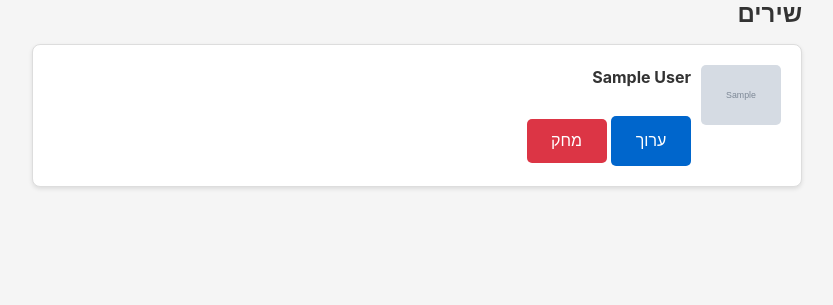
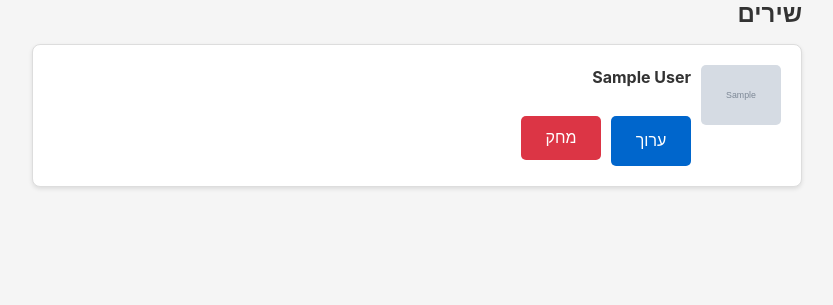
Before and after one commit to orfattal/dumb-music-player, a Flask app: template templates/admin_dashboard.html in a window 1280 px wide. Shown: the part 229-534 px from the top of the page, without its empty margins (223-1056 px from the left). Run offline with Flask 3, Linux system fonts and the light colour scheme; the template is opened without the code that fills it: most values are stand-ins (such as "Sample title", 1, 10 or a date in 2020); grey boxes marked "Sample" are stand-in pictures; some libraries are stand-ins or nearby versions.

Commit message:
Fix Edit and Delete buttons to be exactly the same size
Use flexbox layout to ensure both buttons have identical dimensions:
- Wrapped buttons in flex container with equal flex grow
- Set matching min-width (80px) and max-width (120px)
- Delete button fills its form container with width: 100%
- Added consistent 10px gap between buttons

🤖 Generated with [Claude Code](https://claude.com/claude-code)

Co-Authored-By: Claude <noreply@anthropic.com>

```diff
--- a/templates/admin_dashboard.html
+++ b/templates/admin_dashboard.html
@@ -32,10 +32,12 @@
                 <td valign="top">
                     <strong>{{ song.display_name }}</strong>
                     <br><br>
-                    <a href="{{ url_for('admin_edit_song', song_id=loop.index0) }}" class="button" style="display: inline-block; min-width: 80px; text-align: center;">ערוך</a>
-                    <form method="POST" action="{{ url_for('admin_delete_song', song_id=loop.index0) }}" style="display:inline;">
-                        <button type="submit" class="button button-danger" style="display: inline-block; min-width: 80px; text-align: center;" onclick="return confirm('למחוק את השיר?')">מחק</button>
-                    </form>
+                    <div style="display: flex; gap: 10px; flex-wrap: wrap;">
+                        <a href="{{ url_for('admin_edit_song', song_id=loop.index0) }}" class="button" style="flex: 1; min-width: 80px; max-width: 120px; text-align: center; margin: 0;">ערוך</a>
+                        <form method="POST" action="{{ url_for('admin_delete_song', song_id=loop.index0) }}" style="flex: 1; min-width: 80px; max-width: 120px; margin: 0;">
+                            <button type="submit" class="button button-danger" style="width: 100%; text-align: center; margin: 0;" onclick="return confirm('למחוק את השיר?')">מחק</button>
+                        </form>
+                    </div>
                 </td>
             </tr>
         </table>
```
